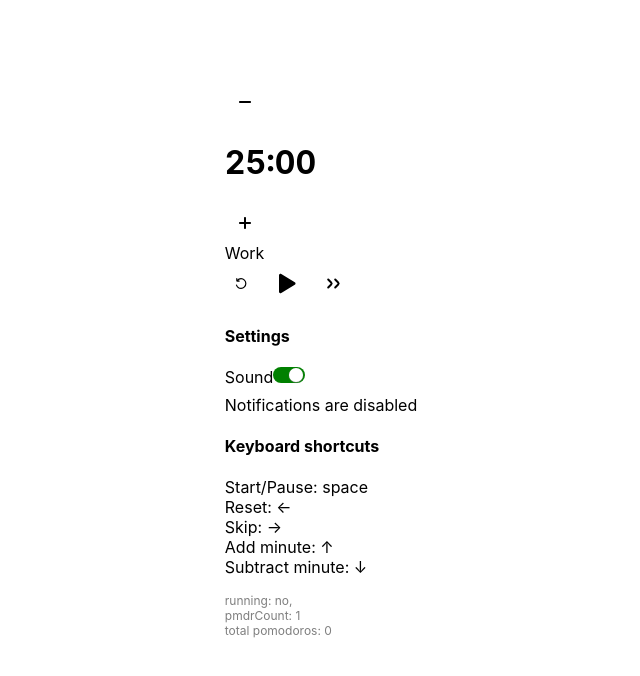
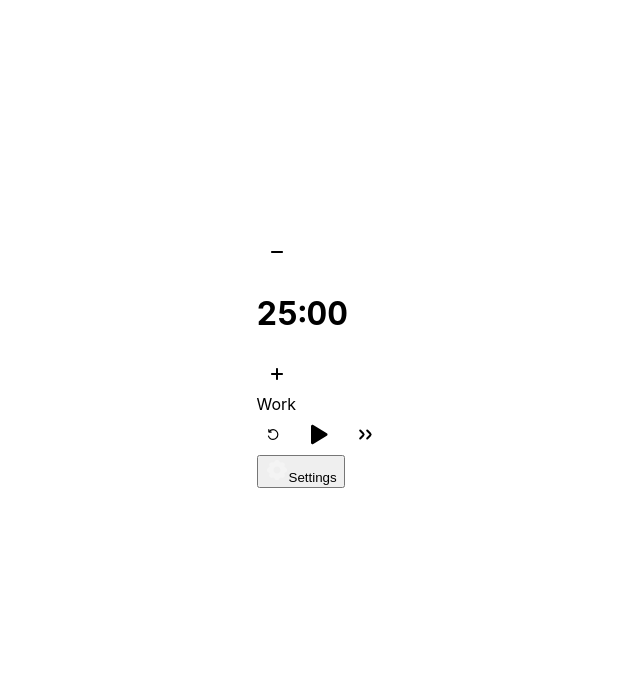
Before and after one commit to jamesjlyons/pomodo, a Next.js app: page / in a window 1280 px wide. Shown: the top 676 px of the page, without its empty margins (319-959 px from the left). Built offline with nearby package versions, Linux system fonts and the light colour scheme.

Commit message:
show/hide settings

```diff
--- a/components/Pomodoro.tsx
+++ b/components/Pomodoro.tsx
@@ -31,6 +31,7 @@ export default function Pomodoro() {
   const [notifEnabled, setNotifEnabled] = useState<boolean>(false);
   const [toastContent, setToastContent] = useState('');
   const [toastOpen, setToastOpen] = useState(false);
+  const [settingsOpen, setSettingsOpen] = useState(false);
 
   const timerWorkerRef = useRef<Worker | null>();
   const toastTimeRef = useRef(0);
@@ -463,6 +464,31 @@ export default function Pomodoro() {
         <div className="dial" id="dial4"></div>
       </div>
 
+      <button
+        className="settingsButton"
+        onClick={() => setSettingsOpen(!settingsOpen)}
+      >
+        <svg
+          width="24"
+          height="24"
+          viewBox="0 0 24 24"
+          fill="none"
+          xmlns="http://www.w3.org/2000/svg"
+        >
+          <g opacity="0.33">
+            <path
+              fill-rule="evenodd"
+              clip-rule="evenodd"
+              d="M9.99618 2.86888C10.3581 2.32605 10.9673 2 11.6197 2H12.3803C13.0327 2 13.6419 2.32605 14.0038 2.86888L15.145 4.58067L16.894 4.17706C17.5495 4.02578 18.2367 4.22288 18.7125 4.69859L19.3014 5.28754C19.7771 5.76326 19.9742 6.45048 19.8229 7.10601L19.4193 8.85498L21.1311 9.99618C21.674 10.3581 22 10.9673 22 11.6197V12.3803C22 13.0327 21.674 13.6419 21.1311 14.0038L19.4193 15.145L19.8229 16.894C19.9742 17.5495 19.7771 18.2367 19.3014 18.7125L18.7125 19.3014C18.2367 19.7771 17.5495 19.9742 16.894 19.8229L15.145 19.4193L14.0038 21.1311C13.6419 21.674 13.0327 22 12.3803 22H11.6197C10.9673 22 10.3581 21.674 9.99618 21.1311L8.85498 19.4193L7.10601 19.8229C6.45048 19.9742 5.76326 19.7771 5.28754 19.3014L4.69859 18.7125C4.22288 18.2367 4.02578 17.5495 4.17706 16.894L4.58067 15.145L2.86888 14.0038C2.32605 13.6419 2 13.0327 2 12.3803V11.6197C2 10.9673 2.32605 10.3581 2.86888 9.99618L4.58067 8.85498L4.17706 7.10601C4.02578 6.45048 4.22288 5.76326 4.69859 5.28754L5.28754 4.69859C5.76326 4.22288 6.45048 4.02578 7.10601 4.17706L8.85498 4.58067L9.99618 2.86888ZM8.5 12C8.5 10.067 10.067 8.5 12 8.5C13.933 8.5 15.5 10.067 15.5 12C15.5 13.933 13.933 15.5 12 15.5C10.067 15.5 8.5 13.933 8.5 12Z"
+              fill="white"
+            />
+          </g>
+        </svg>
+        Settings
+      </button>
+
+      {settingsOpen && (
+        <div>
           <form>
             <h4>Settings</h4>
             <div>
@@ -493,15 +519,17 @@ export default function Pomodoro() {
               Skip: → <br /> Add minute: ↑ <br /> Subtract minute: ↓
             </p>
           </div>
+        </div>
+      )}
 
-      <div
+      {/* <div
         className="pmdrCount"
         style={{ fontSize: 12, opacity: 0.5, marginTop: 16 }}
       >
         running: {timerRunning && 'yes'}
         {!timerRunning && 'no'}, <br /> pmdrCount: {pmdrCount} <br />
         total pomodoros: {totalPomodoros}
-      </div>
+      </div> */}
 
       <Toast.Provider duration={1000}>
         <Toast.Root
--- a/styles/pomodoro.css
+++ b/styles/pomodoro.css
@@ -72,6 +72,20 @@
   border: 1px solid #48d45e;
 }
 
+.settingsButton {
+  display: flex;
+  align-items: center;
+  padding: 4px 16px 4px 8px;
+  gap: 5px;
+
+  background: var(--gray4);
+  color: var(--gray10);
+  border: none;
+  border-radius: 24px;
+  font-size: 16px;
+  font-weight: 400;
+}
+
 /* media query screen size under 450px */
 @media (max-width: 450px) {
   .container-inner {
```
Lines whose indentation alone changed are shown as unchanged.
